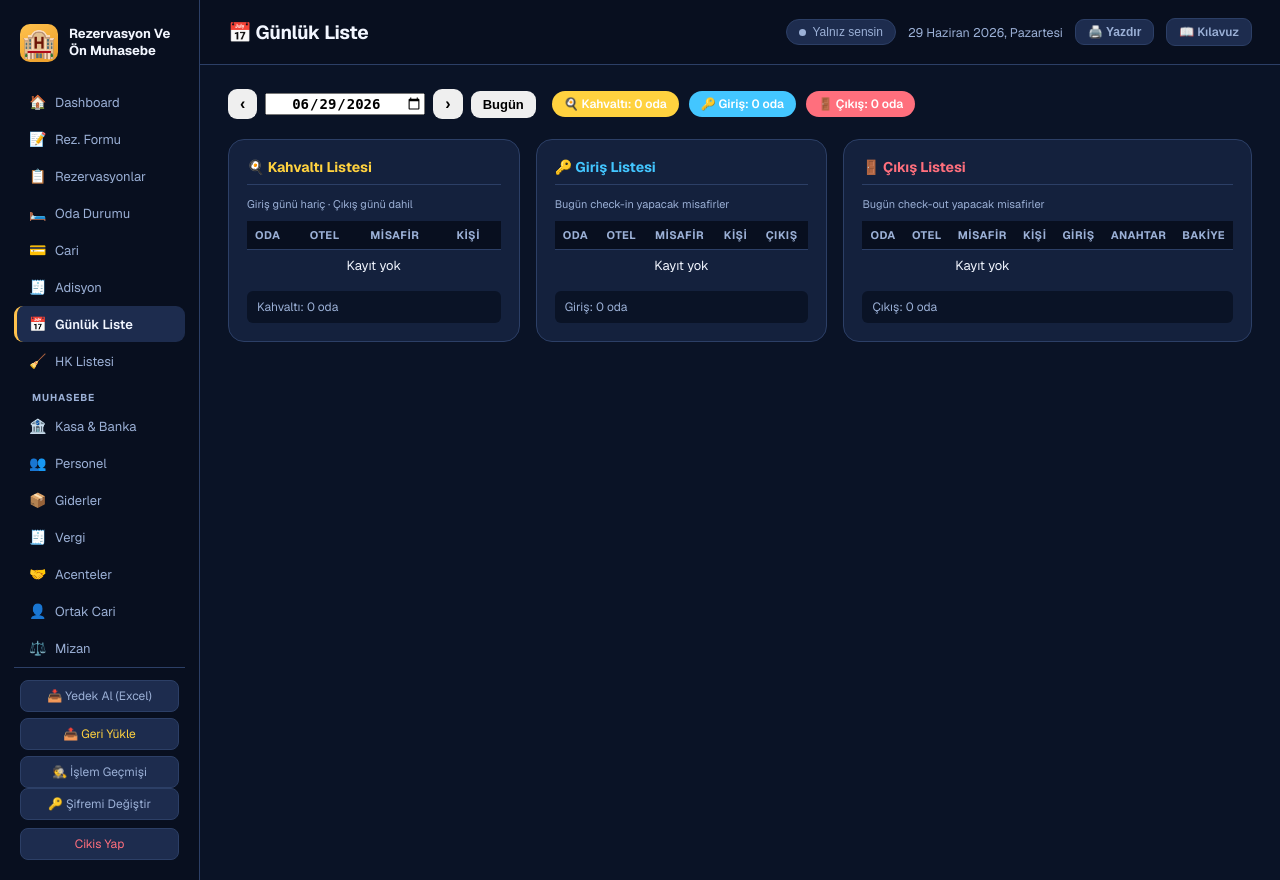
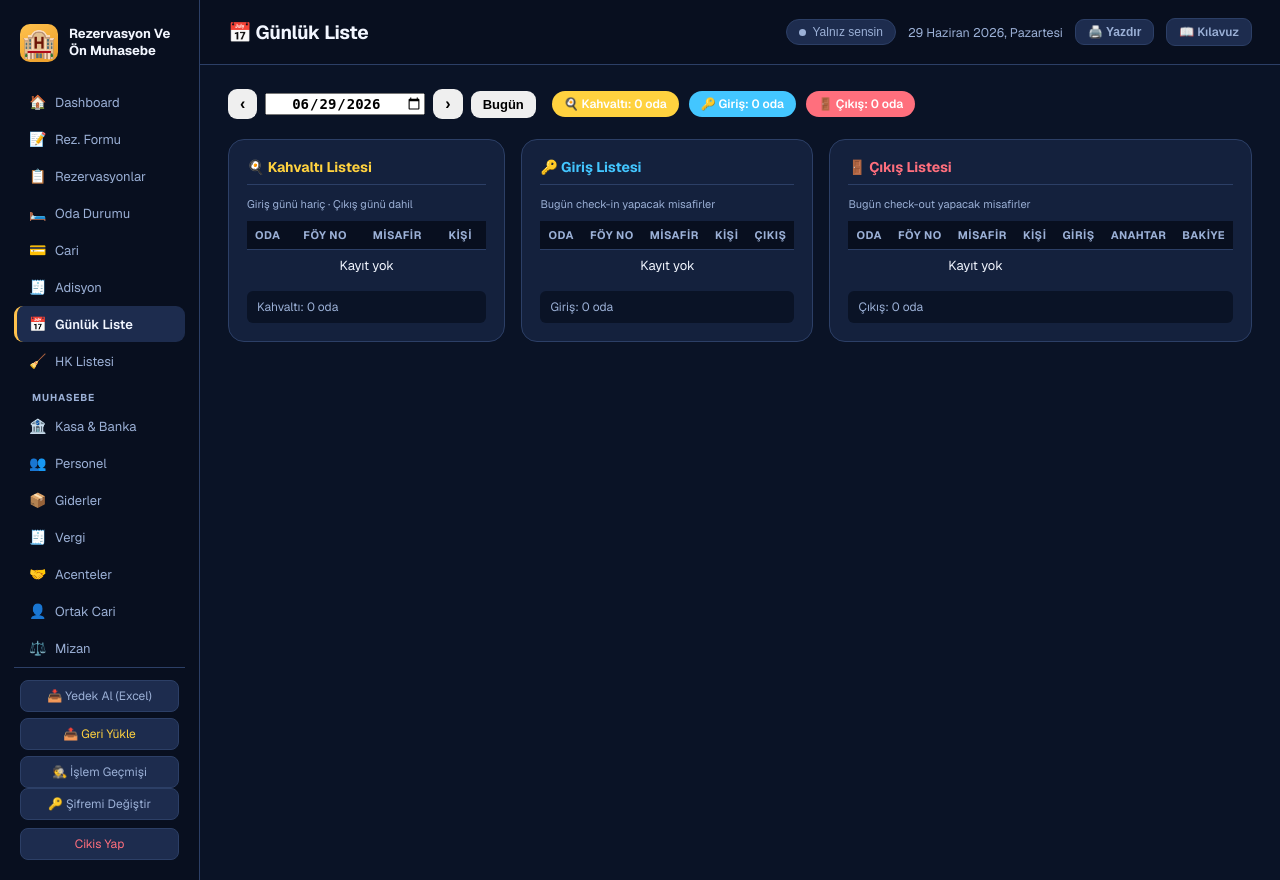
Before and after one commit to bmkucuk/otel-template, a Flask app: page /gunluk-liste in a window 1280 px wide. Run offline with Flask 3, Linux system fonts and the light colour scheme; the visitor is signed in with stand-in values (Sample User, id 1); data that the repository does not hold is empty.

Commit message:
ux: günlük liste tablolarında Otel kolonu → Föy No

```diff
--- a/templates/gunluk_liste.html
+++ b/templates/gunluk_liste.html
@@ -33,14 +33,32 @@
     <div style="font-size:11px;color:var(--text2);margin-bottom:10px">
       Giriş günü hariç · Çıkış günü dahil
     </div>
-    <div id="tbl-kahvalti-wrap">
+
+    <!-- Normal Kahvaltı -->
+    <div id="wrap-normal-kahvalti">
       <table class="gl-table" id="tbl-kahvalti">
         <thead><tr>
-          <th>Oda</th><th>Otel</th><th>Misafir</th><th>Kişi</th>
+          <th>Oda</th><th>Föy No</th><th>Misafir</th><th>Kişi</th>
         </tr></thead>
         <tbody></tbody>
       </table>
     </div>
+
+    <!-- Süper Kahvaltı (gizli kalabilir) -->
+    <div id="wrap-super-kahvalti" style="display:none;margin-top:12px">
+      <div style="font-size:12px;font-weight:600;color:var(--accent4);
+                  background:rgba(255,193,7,0.12);border:1px solid rgba(255,193,7,0.3);
+                  border-radius:8px 8px 0 0;padding:7px 12px;">
+        ★ Süper Kahvaltı
+      </div>
+      <table class="gl-table" id="tbl-super-kahvalti" style="border-radius:0 0 8px 8px">
+        <thead><tr>
+          <th>Oda</th><th>Föy No</th><th>Misafir</th><th>Kişi</th>
+        </tr></thead>
+        <tbody></tbody>
+      </table>
+    </div>
+
     <div class="gl-toplam" id="top-kahvalti"></div>
   </div>
 
@@ -53,7 +71,7 @@
     <div id="tbl-giris-wrap">
       <table class="gl-table" id="tbl-giris">
         <thead><tr>
-          <th>Oda</th><th>Otel</th><th>Misafir</th><th>Kişi</th><th>Çıkış</th>
+          <th>Oda</th><th>Föy No</th><th>Misafir</th><th>Kişi</th><th>Çıkış</th>
         </tr></thead>
         <tbody></tbody>
       </table>
@@ -70,7 +88,7 @@
     <div id="tbl-cikis-wrap">
       <table class="gl-table" id="tbl-cikis">
         <thead><tr>
-          <th>Oda</th><th>Otel</th><th>Misafir</th><th>Kişi</th><th>Giriş</th>
+          <th>Oda</th><th>Föy No</th><th>Misafir</th><th>Kişi</th><th>Giriş</th>
           <th style="width:70px;text-align:center">Anahtar</th><th style="width:60px;text-align:right">Bakiye</th>
         </tr></thead>
         <tbody></tbody>
@@ -200,14 +218,14 @@
     if (type === 'kahvalti') {
       return `<tr>
         <td>${r.oda_no}</td>
-        <td class="${otelCls}">${r.otel}</td>
+        <td class="${otelCls}">${r.foy_no}</td>
         <td>${r.musteri}</td>
         <td>${kisiStr}</td>
       </tr>`;
     } else if (type === 'giris') {
       return `<tr>
         <td>${r.oda_no}</td>
-        <td class="${otelCls}">${r.otel}</td>
+        <td class="${otelCls}">${r.foy_no}</td>
         <td>${r.musteri}</td>
         <td>${kisiStr}</td>
         <td>${fmt(r.cikis)}</td>
@@ -232,7 +250,7 @@
       // data-* ile güvenli veri taşı — inline JS yok
       return `<tr style="${rowStyle}">
         <td>${r.oda_no}</td>
-        <td class="${otelCls}">${r.otel}</td>
+        <td class="${otelCls}">${r.foy_no}</td>
         <td>${r.musteri}</td>
         <td>${kisiStr}</td>
         <td>${fmt(r.giris)}</td>
@@ -276,8 +294,16 @@
     const res = await fetch(`/api/gunluk-liste?tarih=${tarih}`);
     const d = await res.json();
 
-    // Kahvaltı
-    document.querySelector('#tbl-kahvalti tbody').innerHTML = buildRows(d.kahvalti, 'kahvalti');
+    // Kahvaltı — normal ve süper ayrı gruplar
+    const normalKahvalti = d.kahvalti.filter(r => r.kahvalti !== 'Süper Kahvaltı');
+    const superKahvalti  = d.kahvalti.filter(r => r.kahvalti === 'Süper Kahvaltı');
+
+    document.querySelector('#tbl-kahvalti tbody').innerHTML = buildRows(normalKahvalti, 'kahvalti');
+    document.querySelector('#tbl-super-kahvalti tbody').innerHTML = buildRows(superKahvalti, 'kahvalti');
+
+    // Süper kahvaltı bölümünü dinamik göster/gizle
+    document.getElementById('wrap-super-kahvalti').style.display = superKahvalti.length ? '' : 'none';
+
     document.getElementById('top-kahvalti').innerHTML = toplam(d.kahvalti, 'Kahvaltı');
     document.getElementById('oz-kahvalti').textContent =
       `🍳 Kahvaltı: ${d.kahvalti.length} oda`;
```
